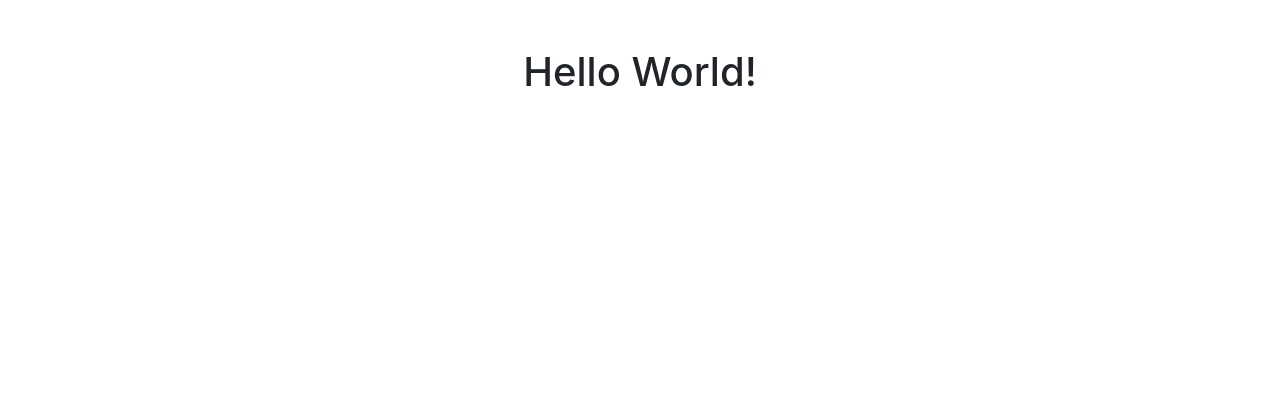
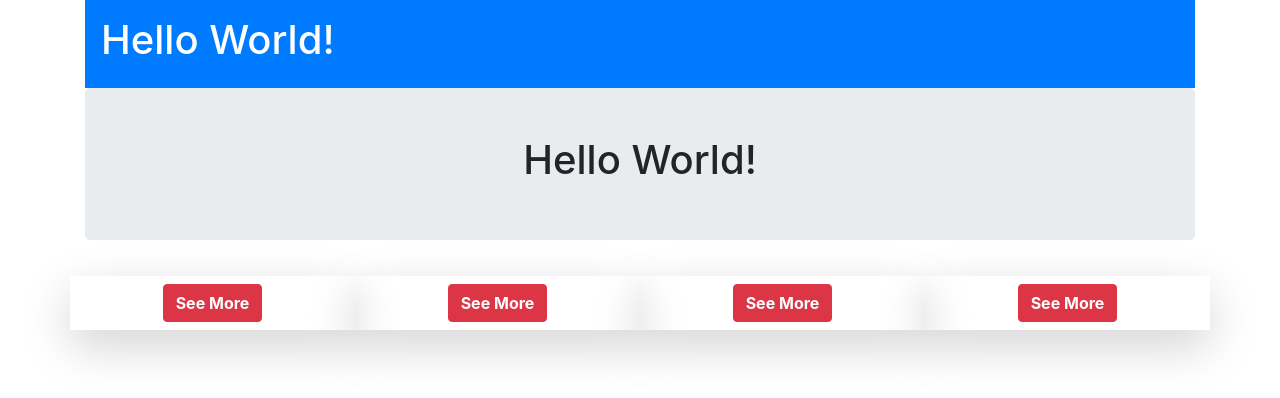
Before and after one commit to precto1285/Site-React, a React (Create React App) app in the folder site-react/: page / in a window 1280 px wide. Shown: the top 398 px of the page. Built offline with nearby package versions, Linux system fonts and the light colour scheme.

Commit message:
added buttons

```diff
--- a/site-react/src/App.js
+++ b/site-react/src/App.js
@@ -4,9 +4,16 @@ import './App.css';
 class App extends Component {
   render() {
     return (
-      <div className="App">
-        <div className="mt-5">
+      <div className="App container">
+        <div className="navbar text-center py-3 bg-primary text-white">
           <h1>Hello World!</h1>
+        </div>
+        <div className="jumbotron py-5 text-center"><h1>Hello World!</h1></div>
+        <div className="row">
+          <div className="col-md-3 my-1 p-2 shadow-lg bg-transparent"><button className="btn btn-danger text-white font-weight-bolder">See More</button></div>
+          <div className="col-md-3 my-1 p-2 shadow-lg bg-transparent"><button className="btn btn-danger text-white font-weight-bolder">See More</button></div>
+          <div className="col-md-3 my-1 p-2 shadow-lg bg-transparent"><button className="btn btn-danger text-white font-weight-bolder">See More</button></div>
+          <div className="col-md-3 my-1 p-2 shadow-lg bg-transparent"><button className="btn btn-danger text-white font-weight-bolder">See More</button></div>
         </div>
       </div>
     );
```
